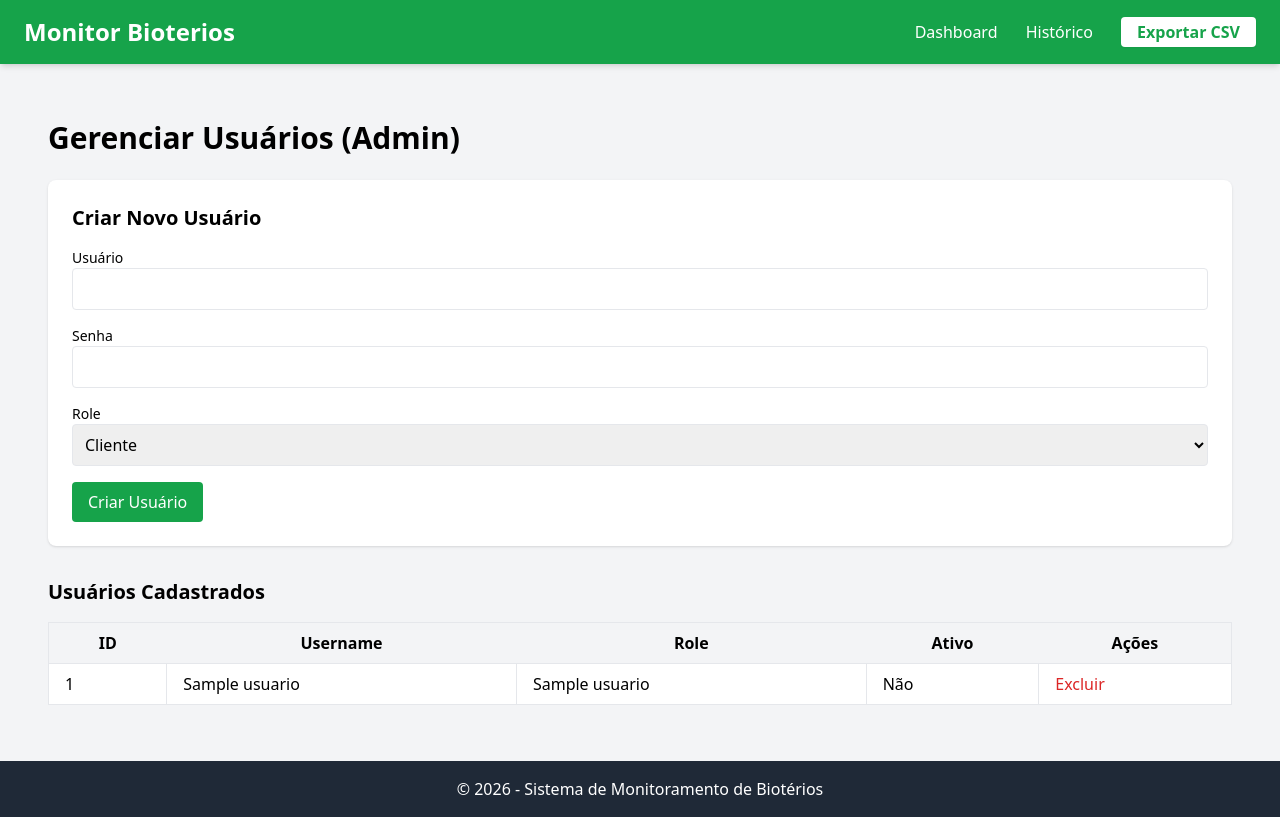
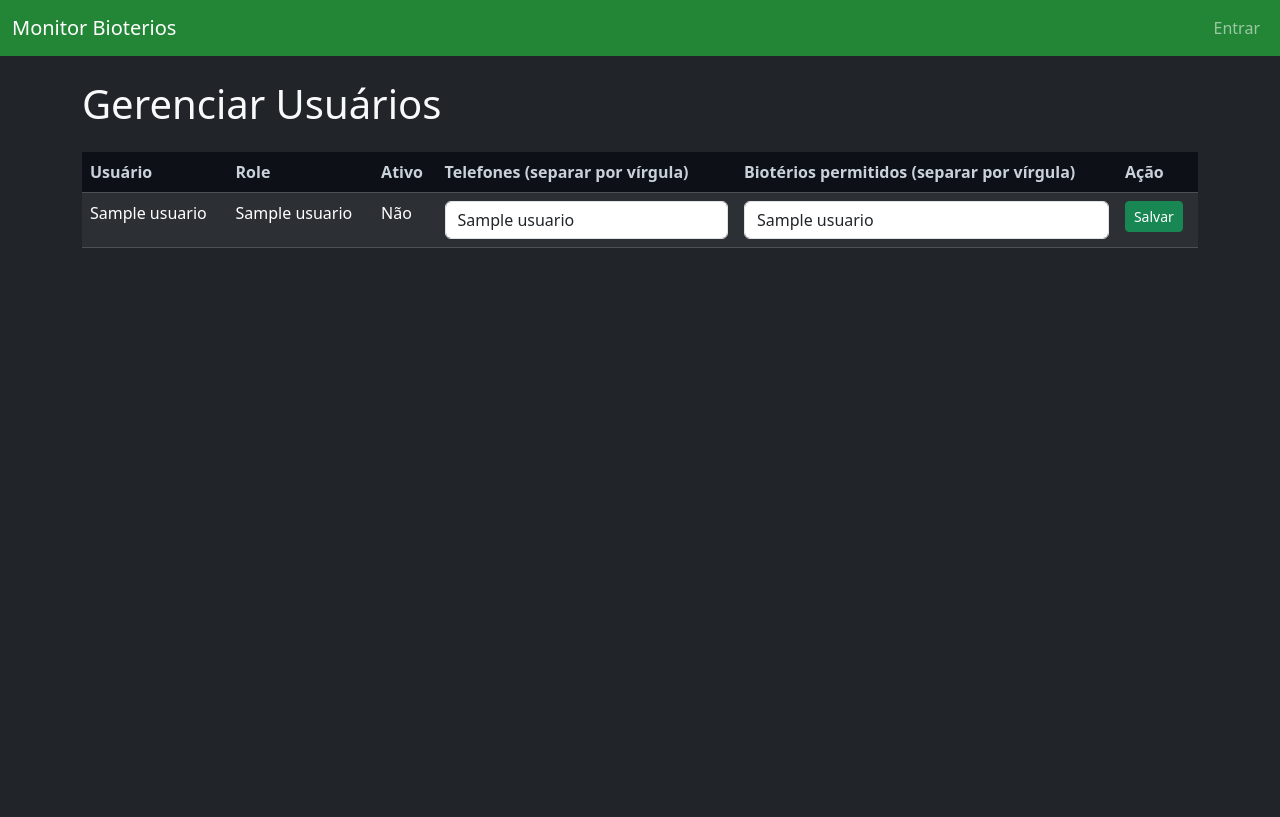
Before and after one commit to Alabarce/bioterios-site, a FastAPI app: template templates/admin/usuarios.html in a window 1280 px wide. After the commit the page ends 248 px from the top, so only its background shows below. Run offline with FastAPI, Linux system fonts and the light colour scheme; the template is opened without the code that fills it: most values are stand-ins (such as "Sample title", 1, 10 or a date in 2020); some libraries are stand-ins or nearby versions.

Commit message:
templates e alterações database e main

```diff
--- a/main.py
+++ b/main.py
@@ -2,11 +2,9 @@ from fastapi import FastAPI, Body, Request, Depends, Form, HTTPException, status
 from fastapi.responses import HTMLResponse, StreamingResponse, RedirectResponse
 from fastapi.staticfiles import StaticFiles
 from fastapi.templating import Jinja2Templates
-from fastapi.security import HTTPBasic, HTTPBasicCredentials
 from contextlib import asynccontextmanager
 from starlette.middleware.sessions import SessionMiddleware
 from passlib.context import CryptContext
-from itsdangerous import URLSafeTimedSerializer
 import sqlite3
 import io
 import csv
@@ -14,35 +12,19 @@ from datetime import datetime, timedelta
 from dotenv import load_dotenv
 import os
 from twilio.rest import Client
-from database import init_db, init_usuarios, salvar
-from parser import parse_dados
+from database import init_db, salvar, get_phones_for_local, get_bioterios_for_user
 
-# ────────────────────────────────────────────────
-# Config Twilio + antispam
-# ────────────────────────────────────────────────
 load_dotenv()
 
 account_sid = os.getenv("TWILIO_ACCOUNT_SID")
 auth_token  = os.getenv("TWILIO_AUTH_TOKEN")
 TWILIO_FROM = os.getenv("TWILIO_WHATSAPP_NUMBER")
 
-if not all([account_sid, auth_token, TWILIO_FROM]):
-    print("⚠️ Credenciais Twilio incompletas no .env")
-    # Opcional: raise ValueError("Credenciais Twilio ausentes") para parar a execução
+TWILIO_CLIENT = Client(account_sid, auth_token)
 
-TWILIO_CLIENT = Client(account_sid, auth_token)
-# Antispam simples: último envio por local/medidor
-ULTIMO_ALERTA = {}  # chave: Local, valor: datetime do último envio
-
-def get_current_user(request: Request):
-    user = request.session.get("user")
-    if not user:
-        raise HTTPException(status_code=status.HTTP_303_SEE_OTHER, headers={"Location": "/login"})
-    return user
-
+ULTIMO_ALERTA = {}
 
 def enviar_alerta_whatsapp(telefone: str, mensagem: str):
-    """Envia mensagem WhatsApp via Twilio"""
     if not telefone.startswith("+"):
         telefone = f"+{telefone}"
 
@@ -59,113 +41,44 @@ def enviar_alerta_whatsapp(telefone: str, mensagem: str):
         return False
 
 def notificar_clientes_sobre_alarme(dados: dict):
-
-
-    print("[DEBUG] Dados recebidos no alerta:", dados)  # mostra todo o dict parseado
-    print("[DEBUG] Valor de Alarme:", dados.get("Alarme", "OK"))
-    if dados.get("Alarme", "OK").strip().upper() in ["OK", "", None]:
-        print("[DEBUG] Alarme ignorado: valor = OK ou vazio")
+    alarme_val = dados.get("Alarme", "OK").strip().upper()
+    if alarme_val in ["OK", "", None, "FALHA"]:
         return
 
-    local = dados.get("Local", "Desconhecido")  # chave para antispam
+    local = dados.get("Local", "Desconhecido")
     agora = datetime.now()
 
-    # Antispam: máximo 1 alerta por local a cada 10 minutos
-    ultimo = ULTIMO_ALERTA.get(local)
-    if ultimo and agora - ultimo < timedelta(minutes=10):
-        print(f"[ANTISPAM] Alerta ignorado para {local} (dentro de 10 min do último)")
-        return
+    if local in ULTIMO_ALERTA:
+        if agora - ULTIMO_ALERTA[local] < timedelta(minutes=10):
+            print(f"[ANTISPAM] Alerta ignorado para {local} (menos de 10 min)")
+            return
 
-    # Monta mensagem
     timestamp = dados.get("Timestamp", agora.strftime("%Y-%m-%d %H:%M:%S"))
-    alarme = dados.get("Alarme", "Desconhecido")
+    mensagem = f"🚨 ALARME:BIOTERIO_{local}@{alarme_val} detectado em {timestamp} Verifique imediatamente"
 
-    mensagem = (
-        f"🚨 ALERTA BIOTÉRIO\n"
-        f"Local: {local}\n"
-        f"Alarme: {alarme}\n"
-        f"Hora: {timestamp}\n"
-        f"Verifique o dashboard imediatamente!"
-    )
+    telefones = get_phones_for_local(local)
+    enviados = 0
+    for tel in telefones:
+        if enviar_alerta_whatsapp(tel, mensagem):
+            enviados += 1
 
-    # Envio fixo só pro seu número (teste atual)
-    telefone_teste = "+5561999182112"
-    if enviar_alerta_whatsapp(telefone_teste, mensagem):
-        print(f"[TESTE] Alerta enviado só para {telefone_teste}")
+    if enviados > 0:
+        ULTIMO_ALERTA[local] = agora
+        print(f"[ALERTA] Enviado para {enviados} cliente(s) → {local}")
 
-    # Atualiza o último envio (antispam)
-    ULTIMO_ALERTA[local] = agora
-
-
-# lifespan
 @asynccontextmanager
 async def lifespan(app: FastAPI):
     init_db()
-    init_usuarios()
     yield
 
 app = FastAPI(title="Monitor Bioterios", lifespan=lifespan)
-app.add_middleware(SessionMiddleware, secret_key="bioterio")
+app.add_middleware(SessionMiddleware, secret_key="bioterio-segredo-muito-importante")
 
 pwd_context = CryptContext(schemes=["bcrypt"], deprecated="auto")
-SECRET_KEY = "bioterio"
-serializer = URLSafeTimedSerializer(SECRET_KEY)
 
 app.mount("/static", StaticFiles(directory="static"), name="static")
 templates = Jinja2Templates(directory="templates")
 
-# ────────────────────────────────────────────────
-# Suas rotas existentes (mantidas iguais)
-# ────────────────────────────────────────────────
-
-# página admin
-@app.get("/admin/usuarios", response_class=HTMLResponse)
-async def admin_usuarios(request: Request, user = Depends(get_current_user)):
-    if user["role"] != "admin":
-        raise HTTPException(status_code=403, detail="Acesso negado")
-
-    conn = sqlite3.connect("leituras.db")
-    c = conn.cursor()
-    c.execute("SELECT id, username, role, ativo FROM usuarios")
-    usuarios = c.fetchall()
-    conn.close()
-
-    return templates.TemplateResponse("admin/usuarios.html", {
-        "request": request,
-        "usuarios": usuarios,
-        "user": user
-    })
-
-@app.post("/admin/usuarios/criar")
-async def criar_usuario(request: Request, username: str = Form(...), password: str = Form(...), role: str = Form("cliente"), user = Depends(get_current_user)):
-    if user["role"] != "admin":
-        raise HTTPException(status_code=403)
-
-    hash_senha = pwd_context.hash(password)
-    conn = sqlite3.connect("leituras.db")
-    c = conn.cursor()
-    try:
-        c.execute("INSERT INTO usuarios (username, password_hash, role) VALUES (?, ?, ?)", (username, hash_senha, role))
-        conn.commit()
-    except sqlite3.IntegrityError:
-        return {"error": "Usuário já existe"}
-    conn.close()
-    return RedirectResponse(url="/admin/usuarios", status_code=303)
-
-@app.post("/admin/usuarios/excluir/{user_id}")
-async def excluir_usuario(user_id: int, user = Depends(get_current_user)):
-    if user["role"] != "admin":
-        raise HTTPException(status_code=403)
-
-    conn = sqlite3.connect("leituras.db")
-    c = conn.cursor()
-    c.execute("UPDATE usuarios SET ativo = 0 WHERE id = ?", (user_id,))
-    conn.commit()
-    conn.close()
-    return RedirectResponse(url="/admin/usuarios", status_code=303)
-
-
-# usuário
 def get_current_user(request: Request):
     user = request.session.get("user")
     if not user:
@@ -192,66 +105,70 @@ async def login(request: Request, username: str = Form(...), password: str = For
     request.session["user"] = {"username": user[0], "role": user[2]}
     return RedirectResponse(url="/", status_code=status.HTTP_303_SEE_OTHER)
 
-# logout
 @app.get("/logout")
 async def logout(request: Request):
     request.session.pop("user", None)
     return RedirectResponse(url="/login")
 
-# cfg
-app.mount("/static", StaticFiles(directory="static"), name="static")
-templates = Jinja2Templates(directory="templates")
-
-# receber dados do scraper
-@app.post("/api/receber")
-async def receber_bloco(bloco: str = Body(..., media_type="text/plain")):
-    dados = parse_dados(bloco)
-    salvar(dados, bloco)
-
-    # Dispara o alerta WhatsApp (teste para seu número)
-    notificar_clientes_sobre_alarme(dados)
-
-    return {"status": "salvo"}
-
-# dashboard
 @app.get("/", response_class=HTMLResponse)
 async def dashboard(request: Request, user = Depends(get_current_user)):
+    bioterios = get_bioterios_for_user(user["username"])
+    if user["role"] == "admin" or not bioterios:
+        bioterios = None  # admin vê todos
+
     conn = sqlite3.connect("leituras.db")
     c = conn.cursor()
-    c.execute("""
-        SELECT Timestamp, Local, Alarme, Energia,
-               SL1_T, SL1_RH, SL1_Luz, SL2_T, SL2_RH, SL2_Luz,
-               SL3_T, SL3_RH, SL3_Luz, SL4_T, SL4_RH, SL4_Luz,
-               SL5_T, SL5_RH, SL5_Luz, SL6_T, SL6_RH, SL6_Luz,
-               SL7_T, SL7_RH, SL7_Luz, SL8_T, SL8_RH, SL8_Luz,
-               data_captura
-        FROM leituras ORDER BY id DESC LIMIT 1
-    """)
-    ultima = c.fetchone()
+
+    if bioterios:
+        placeholders = ','.join('?' for _ in bioterios)
+        query = f"""
+            SELECT Local, MAX(data_captura) as ultima,
+                   MAX(Timestamp) as timestamp, Alarme, Energia
+            FROM leituras
+            WHERE Local IN ({placeholders})
+            GROUP BY Local
+            ORDER BY ultima DESC
+        """
+        c.execute(query, bioterios)
+    else:
+        c.execute("""
+            SELECT Local, MAX(data_captura) as ultima,
+                   MAX(Timestamp) as timestamp, Alarme, Energia
+            FROM leituras
+            GROUP BY Local
+            ORDER BY ultima DESC
+        """)
+
+    leituras = c.fetchall()
     conn.close()
 
     return templates.TemplateResponse("dashboard.html", {
         "request": request,
-        "ultima": ultima
+        "leituras": leituras,
+        "user": user
     })
 
-# histórico
 @app.get("/historico", response_class=HTMLResponse)
-async def historico(request: Request):
+async def historico(request: Request, user = Depends(get_current_user)):
+    bioterios = get_bioterios_for_user(user["username"])
+    if user["role"] == "admin" or not bioterios:
+        bioterios = None
+
     conn = sqlite3.connect("leituras.db")
     conn.row_factory = sqlite3.Row
     c = conn.cursor()
-    c.execute("""
-        SELECT Timestamp, Local, Sensor_ID, Sinal, VBAT, Energia, Alarme,
-               SL1_T, SL1_RH, SL1_Luz, SL2_T, SL2_RH, SL2_Luz,
-               SL3_T, SL3_RH, SL3_Luz, SL4_T, SL4_RH, SL4_Luz,
-               SL5_T, SL5_RH, SL5_Luz, SL6_T, SL6_RH, SL6_Luz,
-               SL7_T, SL7_RH, SL7_Luz, SL8_T, SL8_RH, SL8_Luz,
-               data_captura
-        FROM leituras
-        ORDER BY id DESC
-        LIMIT 150
-    """)
+
+    if bioterios:
+        placeholders = ','.join('?' for _ in bioterios)
+        query = f"""
+            SELECT * FROM leituras
+            WHERE Local IN ({placeholders})
+            ORDER BY id DESC LIMIT 300
+        """
+        c.execute(query, bioterios)
+    else:
+        c.execute("SELECT * FROM leituras ORDER BY id DESC LIMIT 300")
+
     rows = c.fetchall()
     headers = [desc[0] for desc in c.description]
     conn.close()
@@ -259,45 +176,60 @@ async def historico(request: Request):
     return templates.TemplateResponse("historico.html", {
         "request": request,
         "headers": headers,
-        "rows": rows
+        "rows": rows,
+        "user": user
     })
 
-# health
+@app.post("/api/receber")
+async def receber_bloco(bloco: str = Body(..., media_type="text/plain")):
+    from parser import parse_dados  # assumindo que você tem esse módulo
+    dados = parse_dados(bloco)
+    salvar(dados, bloco)
+    notificar_clientes_sobre_alarme(dados)
+    return {"status": "salvo"}
+
+@app.get("/admin/usuarios", response_class=HTMLResponse)
+async def admin_usuarios(request: Request, user = Depends(get_current_user)):
+    if user["role"] != "admin":
+        raise HTTPException(status_code=403)
+
+    conn = sqlite3.connect("leituras.db")
+    c = conn.cursor()
+    c.execute("SELECT id, username, role, ativo, phones, bioterios FROM usuarios ORDER BY username")
+    usuarios = c.fetchall()
+    conn.close()
+
+    return templates.TemplateResponse("admin/usuarios.html", {
+        "request": request,
+        "usuarios": usuarios,
+        "user": user
+    })
+
+@app.post("/admin/usuarios/atualizar/{user_id}")
+async def atualizar_usuario(
+    user_id: int,
+    phones: str = Form(default=""),
+    bioterios: str = Form(default=""),
+    user = Depends(get_current_user)
+):
+    if user["role"] != "admin":
+        raise HTTPException(status_code=403)
+
+    conn = sqlite3.connect("leituras.db")
+    c = conn.cursor()
+    c.execute(
+        "UPDATE usuarios SET phones = ?, bioterios = ? WHERE id = ?",
+        (phones.strip(), bioterios.strip(), user_id)
+    )
+    conn.commit()
+    conn.close()
+
+    return RedirectResponse("/admin/usuarios", status_code=303)
+
 @app.get("/health")
 async def health():
     return {"status": "online"}
 
-# exportar CSV
-@app.get("/export-csv")
-async def export_csv():
-    conn = sqlite3.connect("leituras.db")
-    c = conn.cursor()
-    c.execute("""
-        SELECT Timestamp, Local, Sensor_ID, Sinal, VBAT, Energia, Alarme,
-               SL1_T, SL1_RH, SL1_Luz, SL2_T, SL2_RH, SL2_Luz,
-               SL3_T, SL3_RH, SL3_Luz, SL4_T, SL4_RH, SL4_Luz,
-               SL5_T, SL5_RH, SL5_Luz, SL6_T, SL6_RH, SL6_Luz,
-               SL7_T, SL7_RH, SL7_Luz, SL8_T, SL8_RH, SL8_Luz,
-               data_captura
-        FROM leituras
-        ORDER BY id DESC
-        LIMIT 150
-    """)
-    rows = c.fetchall()
-    headers = [desc[0] for desc in c.description]
-    conn.close()
-
-    output = io.StringIO()
-    writer = csv.writer(output)
-    writer.writerow(headers)
-    writer.writerows(rows)
-
-    return StreamingResponse(
-        iter([output.getvalue()]),
-        media_type="text/csv",
-        headers={"Content-Disposition": "attachment; filename=historico_leituras.csv"}
-    )
-
 if __name__ == "__main__":
     import uvicorn
     uvicorn.run("main:app", host="0.0.0.0", port=8000, reload=True)
--- a/static/css/style.css
+++ b/static/css/style.css
@@ -0,0 +1,38 @@
+body {
+    background-color: #0d1117;
+    color: #c9d1d9;
+}
+
+.card {
+    background-color: #161b22;
+    border-color: #30363d;
+}
+
+.table-dark {
+    --bs-table-bg: #0d1117;
+    --bs-table-color: #c9d1d9;
+}
+
+.bg-success {
+    background-color: #238636 !important;
+}
+
+.border-success {
+    border-color: #238636 !important;
+}
+
+.border-danger {
+    border-color: #da2c2c !important;
+}
+
+.alert-success, .bg-success {
+    background-color: #238636;
+}
+
+.text-success {
+    color: #3fb950 !important;
+}
+
+.text-danger {
+    color: #f85149 !important;
+}
--- a/templates/admin/usuarios.html
+++ b/templates/admin/usuarios.html
@@ -1,61 +1,38 @@
 {% extends "base.html" %}
 
-{% block title %}Admin - Usuários{% endblock %}
+{% block content %}
+<h1 class="mb-4">Gerenciar Usuários</h1>
 
-{% block content %}
-<div class="container mx-auto p-6">
-    <h1 class="text-3xl font-bold mb-6">Gerenciar Usuários (Admin)</h1>
-
-    <div class="bg-white p-6 rounded-lg shadow mb-8">
-        <h2 class="text-xl font-semibold mb-4">Criar Novo Usuário</h2>
-        <form method="post" action="/admin/usuarios/criar" class="space-y-4">
-            <div>
-                <label class="block text-sm">Usuário</label>
-                <input type="text" name="username" required class="w-full border rounded p-2">
-            </div>
-            <div>
-                <label class="block text-sm">Senha</label>
-                <input type="password" name="password" required class="w-full border rounded p-2">
-            </div>
-            <div>
-                <label class="block text-sm">Role</label>
-                <select name="role" class="w-full border rounded p-2">
-                    <option value="cliente">Cliente</option>
-                    <option value="admin">Admin</option>
-                </select>
-            </div>
-            <button type="submit" class="bg-green-600 text-white py-2 px-4 rounded hover:bg-green-700">
-                Criar Usuário
-            </button>
-        </form>
-    </div>
-
-    <h2 class="text-xl font-semibold mb-4">Usuários Cadastrados</h2>
-    <table class="min-w-full bg-white border">
+<table class="table table-dark table-striped table-hover">
     <thead>
-            <tr class="bg-gray-100">
-                <th class="py-2 px-4">ID</th>
-                <th class="py-2 px-4">Username</th>
-                <th class="py-2 px-4">Role</th>
-                <th class="py-2 px-4">Ativo</th>
-                <th class="py-2 px-4">Ações</th>
+        <tr>
+            <th>Usuário</th>
+            <th>Role</th>
+            <th>Ativo</th>
+            <th>Telefones (separar por vírgula)</th>
+            <th>Biotérios permitidos (separar por vírgula)</th>
+            <th>Ação</th>
         </tr>
     </thead>
     <tbody>
     {% for u in usuarios %}
         <tr>
-                <td class="py-2 px-4 border">{{ u[0] }}</td>
-                <td class="py-2 px-4 border">{{ u[1] }}</td>
-                <td class="py-2 px-4 border">{{ u[2] }}</td>
-                <td class="py-2 px-4 border">{{ 'Sim' if u[3] else 'Não' }}</td>
-                <td class="py-2 px-4 border">
-                    <form method="post" action="/admin/usuarios/excluir/{{ u[0] }}" class="inline">
-                        <button type="submit" class="text-red-600 hover:underline">Excluir</button>
+            <td>{{ u[1] }}</td>
+            <td>{{ u[2] }}</td>
+            <td>{% if u[3] %}Sim{% else %}Não{% endif %}</td>
+            <td>
+                <form action="/admin/usuarios/atualizar/{{ u[0] }}" method="post" class="d-flex gap-2">
+                    <input type="text" name="phones" value="{{ u[4] | default('') }}" class="form-control" placeholder="+55...">
+            </td>
+            <td>
+                    <input type="text" name="bioterios" value="{{ u[5] | default('') }}" class="form-control" placeholder="Sala A, Sala B, ...">
+            </td>
+            <td>
+                    <button type="submit" class="btn btn-sm btn-success">Salvar</button>
                 </form>
             </td>
         </tr>
     {% endfor %}
     </tbody>
 </table>
-</div>
 {% endblock %}
--- a/templates/base.html
+++ b/templates/base.html
@@ -1,34 +1,31 @@
 <!DOCTYPE html>
-<html lang="pt-br" class="h-full">
+<html lang="pt-br">
 <head>
     <meta charset="UTF-8">
     <meta name="viewport" content="width=device-width, initial-scale=1.0">
-    <title>{% block title %}Monitor Bioterios{% endblock %}</title>
-    <script src="https://cdn.tailwindcss.com"></script>
-    <script>
-        tailwind.config = {
-            theme: { extend: { colors: { primary: '#10b981' } } }
-        }
-    </script>
+    <title>Monitor Bioterios {% block title %}{% endblock %}</title>
+    <link href="https://cdn.jsdelivr.net/npm/bootstrap@5.3.3/dist/css/bootstrap.min.css" rel="stylesheet">
+    <link rel="stylesheet" href="/static/css/style.css">
 </head>
-<body class="bg-gray-100 min-h-screen flex flex-col">
-    <header class="bg-green-600 text-white shadow-md">
-        <div class="container mx-auto px-6 py-4 flex justify-between items-center">
-            <h1 class="text-2xl font-bold">Monitor Bioterios</h1>
-            <nav class="space-x-6">
-                <a href="/" class="hover:underline {% if request.url.path == '/' %}font-bold underline{% endif %}">Dashboard</a>
-                <a href="/historico" class="hover:underline {% if request.url.path == '/historico' %}font-bold underline{% endif %}">Histórico</a>
-                <a href="/export-csv" class="bg-white hover:bg-gray-100 text-green-600 font-semibold py-1 px-4 rounded shadow-sm transition"> Exportar CSV </a>
-            </nav>
+<body class="bg-dark text-light">
+    <nav class="navbar navbar-expand-lg navbar-dark bg-success">
+        <div class="container-fluid">
+            <a class="navbar-brand" href="/">Monitor Bioterios</a>
+            <div class="navbar-nav ms-auto">
+                {% if user %}
+                    <span class="nav-link">Olá, {{ user.username }} ({{ user.role }})</span>
+                    <a class="nav-link" href="/logout">Sair</a>
+                {% else %}
+                    <a class="nav-link" href="/login">Entrar</a>
+                {% endif %}
+            </div>
         </div>
-    </header>
+    </nav>
 
-    <main class="flex-grow container mx-auto px-6 py-8">
+    <div class="container mt-4">
         {% block content %}{% endblock %}
-    </main>
+    </div>
 
-    <footer class="bg-gray-800 text-white text-center py-4 mt-auto">
-        <p>&copy; 2026 - Sistema de Monitoramento de Biotérios</p>
-    </footer>
+    <script src="https://cdn.jsdelivr.net/npm/bootstrap@5.3.3/dist/js/bootstrap.bundle.min.js"></script>
 </body>
 </html>
```
Also changed, not shown: database.py (+53 -21 lines), templates/dashboard.html (+23 -46 lines). Lines whose indentation alone changed are shown as unchanged.
